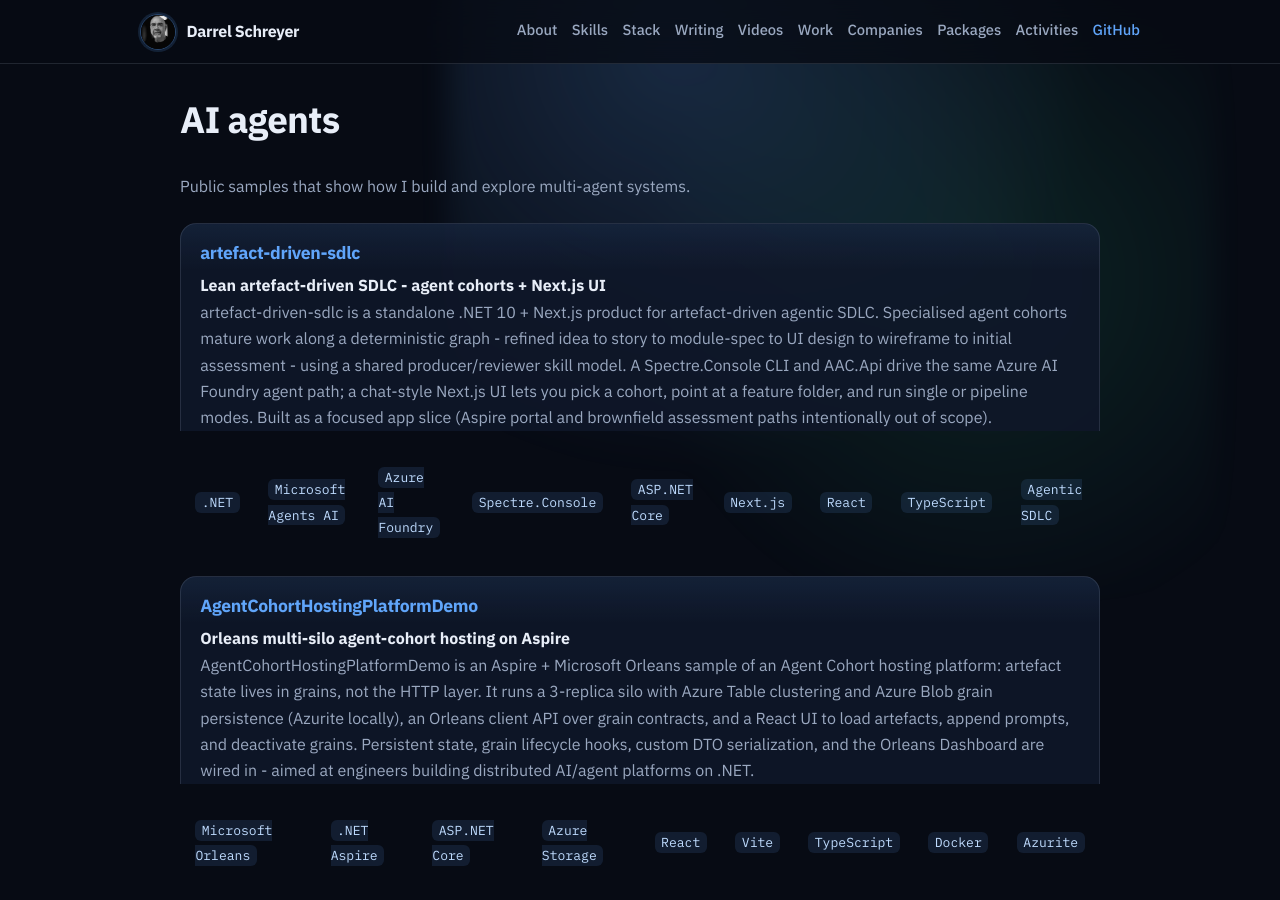
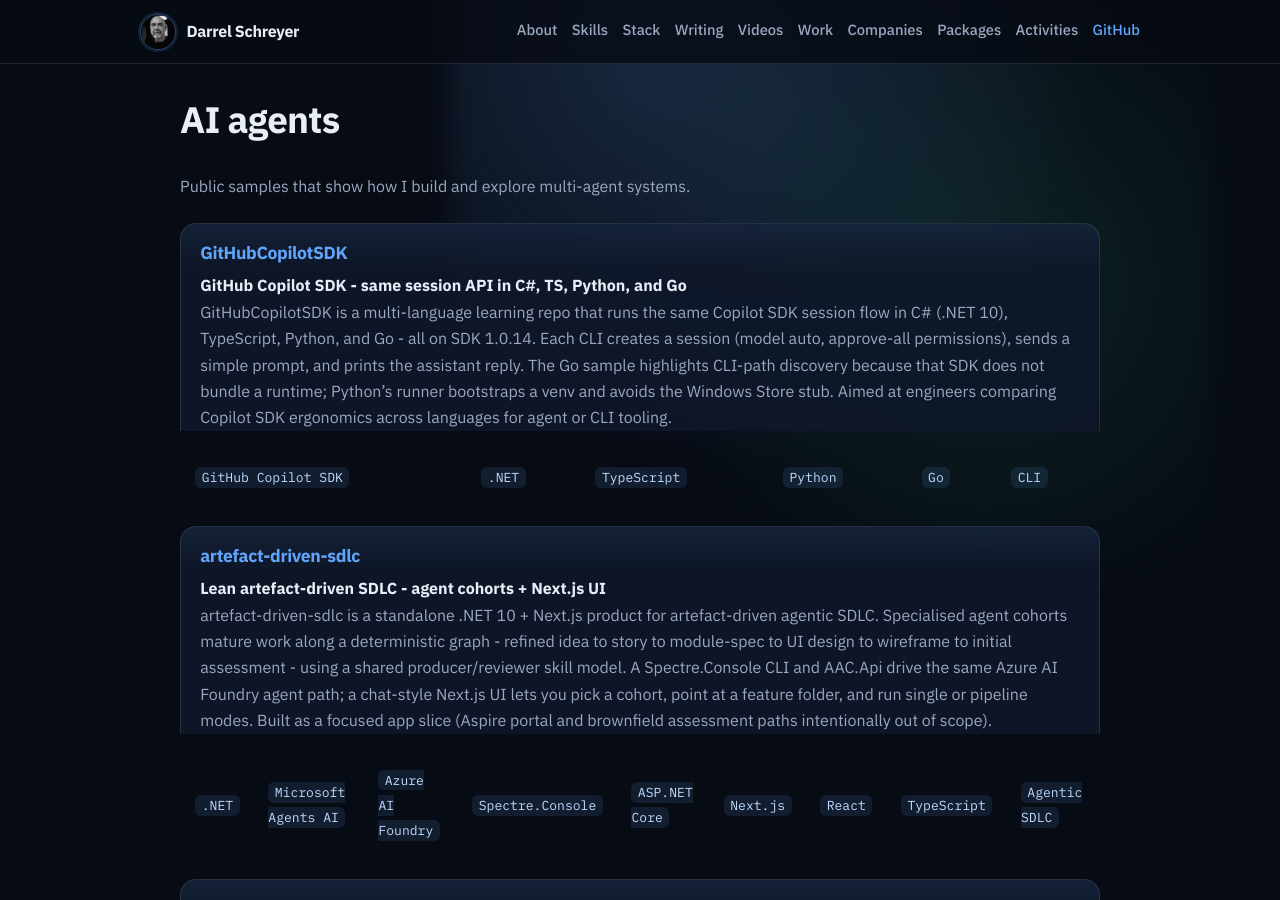
Before and after one commit to nabs-darrel-schreyer/aboutme, a Jekyll site: the page built from skills/ai-agents.md, in a window 1280 px wide and 900 px high. Built offline with Jekyll 4.4.1, drawn with Linux system fonts in a browser that asks for light colours.

Commit message:
Add GitHubCopilotSDK showcase for Copilot and AI agents skills.

```diff
--- a/skills/ai-agents.md
+++ b/skills/ai-agents.md
@@ -7,6 +7,14 @@ collection_style: skills
 # AI agents
 
 Public samples that show how I build and explore multi-agent systems.
+
+### [GitHubCopilotSDK](https://github.com/nabs-darrel-schreyer/GitHubCopilotSDK)
+
+**GitHub Copilot SDK - same session API in C#, TS, Python, and Go**
+
+GitHubCopilotSDK is a multi-language learning repo that runs the same Copilot SDK session flow in C# (.NET 10), TypeScript, Python, and Go - all on SDK 1.0.14. Each CLI creates a session (model auto, approve-all permissions), sends a simple prompt, and prints the assistant reply. The Go sample highlights CLI-path discovery because that SDK does not bundle a runtime; Python's runner bootstraps a venv and avoids the Windows Store stub. Aimed at engineers comparing Copilot SDK ergonomics across languages for agent or CLI tooling.
+
+`GitHub Copilot SDK` | `.NET` | `TypeScript` | `Python` | `Go` | `CLI`
 
 ### [artefact-driven-sdlc](https://github.com/nabs-darrel-schreyer/artefact-driven-sdlc)
 
```
Also changed, not shown: skills.md (+1 -0 lines), skills/copilot.md (added, +17 -0 lines).
